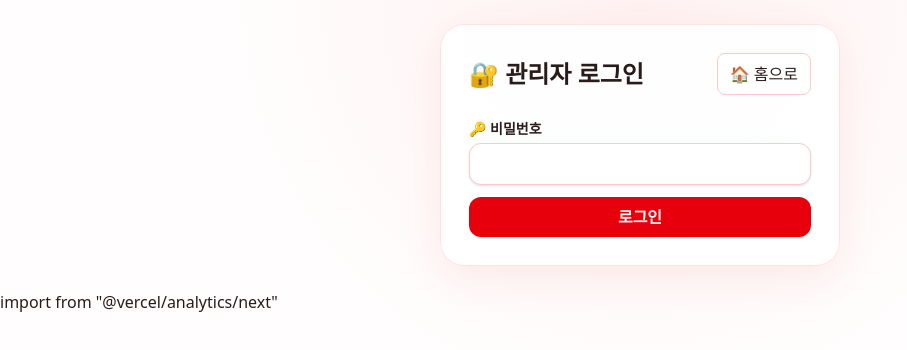
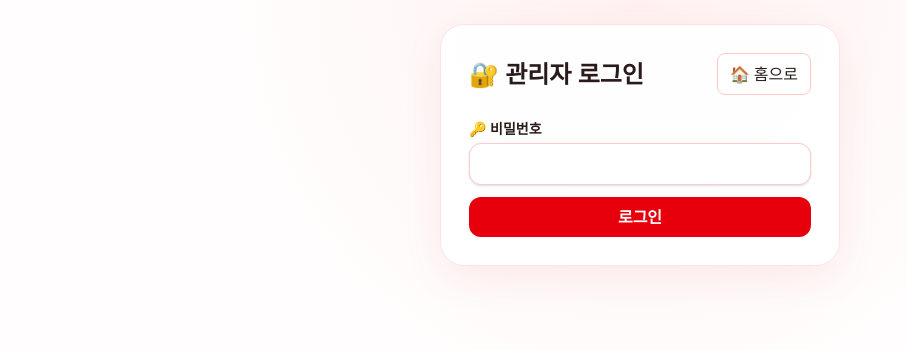
Before and after one commit to joadela00/vehicle-log, a Next.js app: page /admin-login in a window 1280 px wide. Shown: the top 350 px of the page, without its empty margins (0-907 px from the left). Built offline with nearby package versions, Linux system fonts and the light colour scheme.

Commit message:
Update layout.tsx

```diff
--- a/app/layout.tsx
+++ b/app/layout.tsx
@@ -1,5 +1,5 @@
 import type { Metadata, Viewport } from "next";
-import { Analytics } from "@vercel/analytics/next";   // ✅ 추가
+import { Analytics } from "@vercel/analytics/next";
 import "./globals.css";
 
 export const metadata: Metadata = {
@@ -22,7 +22,7 @@ export default function RootLayout({
     <html lang="ko">
       <body className="antialiased">
         {children}
-        <Analytics /> import { Analytics } from "@vercel/analytics/next"  {/* ✅ 여기 추가 */}
+        <Analytics />
       </body>
     </html>
   );
```
